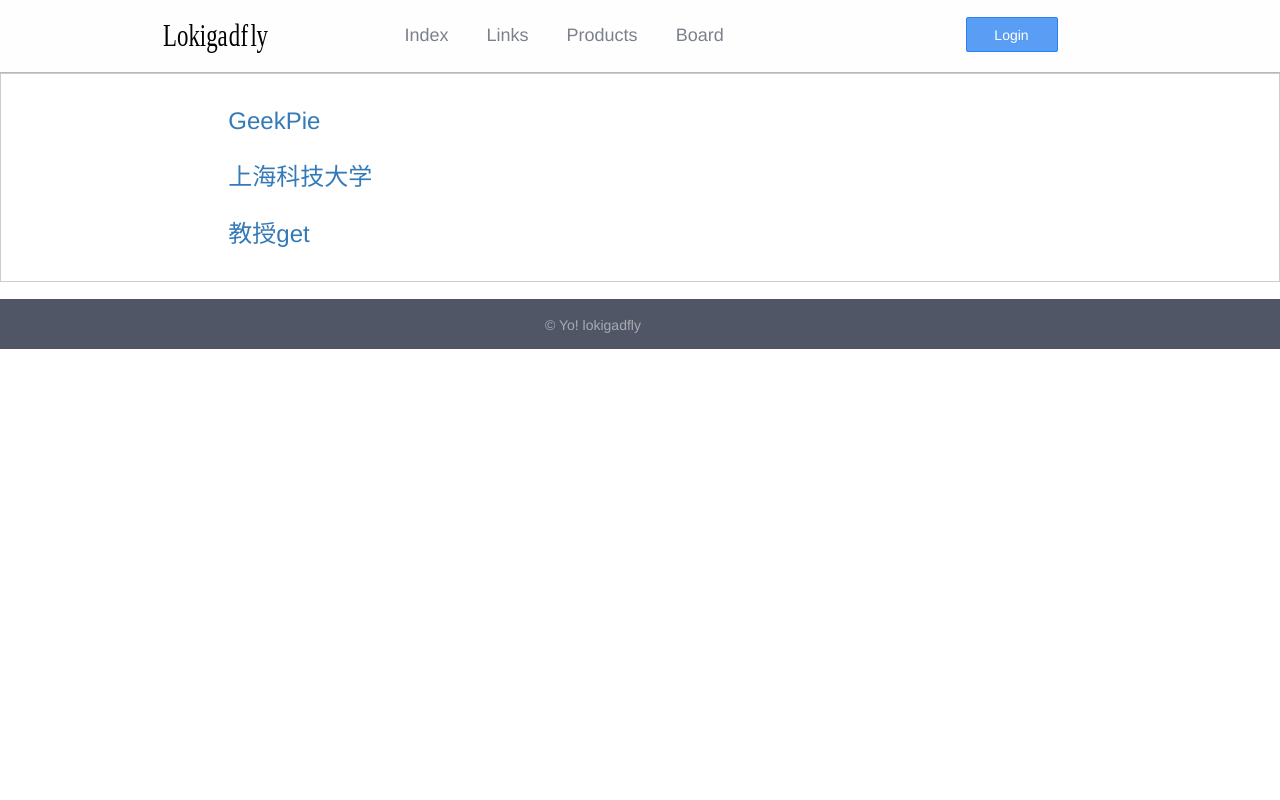
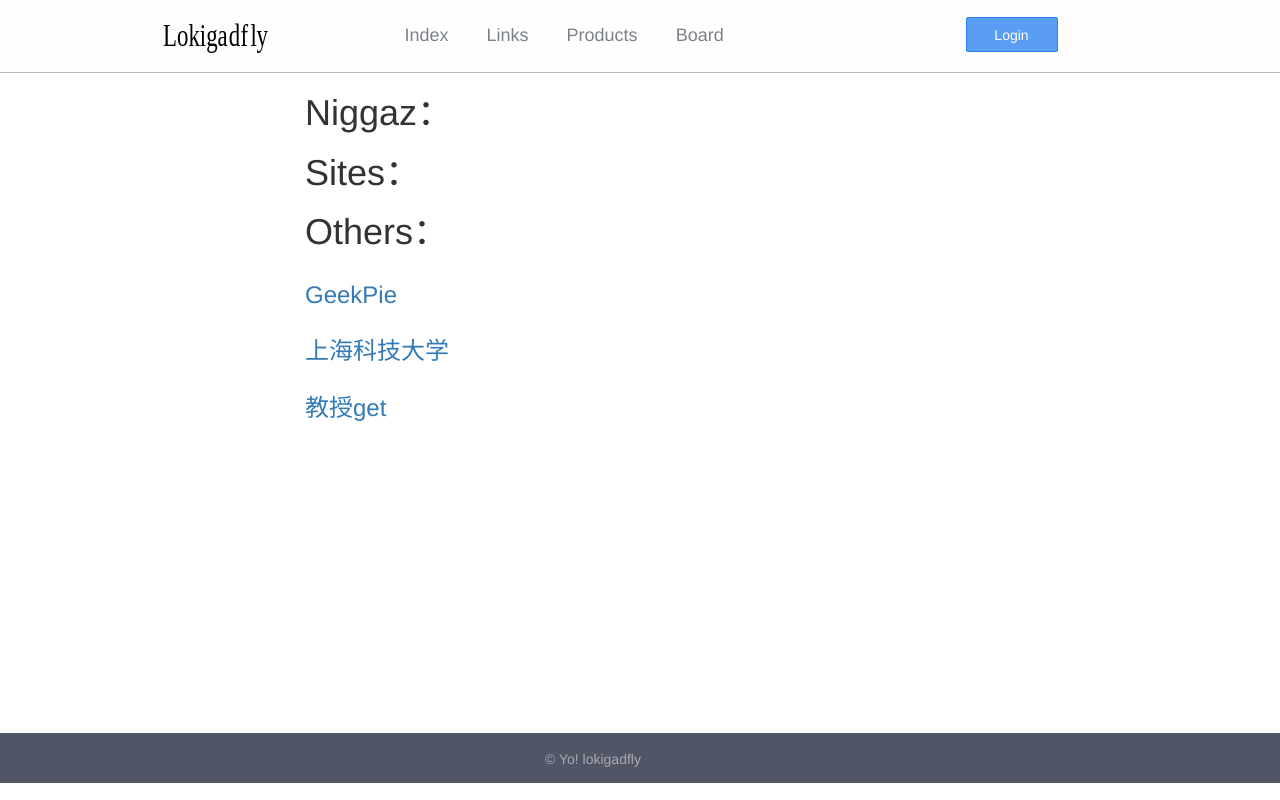
Before and after one commit to lokigadfly/lokigadfly, a Django app: page /link in a window 1280 px wide. Run offline with Django 3.2, Linux system fonts and the light colour scheme; data comes from the database, SQL or seed files in the repository; some libraries are stand-ins or nearby versions.

Commit message:
html改动

```diff
--- a/blog/static/blog/css/style.css
+++ b/blog/static/blog/css/style.css
@@ -5,6 +5,7 @@ html, body {
     font-size: 100%;
     vertical-align: baseline;
     line-height: 1;
+    height:100%;
 }
 
 body {
@@ -19,12 +20,7 @@ body.mac {
     font-family: Helvetica Neue, Hiragino Sans GB, Microsoft Yahei, WenQuanYi Micro Hei, sans-serif;
 }
 
-.center {
-    padding: 1em;
-    margin-bottom: 1.2em;
-    border: 1px solid #CCCCCC;
-    background-color: rgb(255, 255, 255);
-}
+
 
 ul {
     padding: 0;
@@ -56,6 +52,14 @@ embed {
     display: block;
 }
 
+.rongqi1{
+    height:80%;
+    width: 700px;
+    padding-right: 15px;
+    padding-left: 15px;
+    margin-right: auto;
+    margin-left: auto;
+}
 .noselect {
     -webkit-touch-callout: none;
     -webkit-user-select: none;
--- a/blog/templates/base.html
+++ b/blog/templates/base.html
@@ -3,6 +3,7 @@
 <html lang="zh-CN">
 <head>
     <meta charset="UTF-8">
+    <meta name="viewport" content="width=device-width, initial-scale=1.0">
     <title>Lokigadfly -- Yo Minigga~</title>
     <link rel="stylesheet" type="text/css" href="{% static 'blog/css/style.css' %}">
     <link rel="stylesheet" type="text/css" href="{% static 'blog/css/pygments/github.css' %}">
--- a/blog/templates/blog/link.html
+++ b/blog/templates/blog/link.html
@@ -1,23 +1,61 @@
 {% extends 'base.html' %}
 {% block content %}
+<div class="rongqi1">
+	<div class="center">
 
+		<ul>
+			<h1>Niggaz：</h1>
+			{% for link in link_list %}
+{% if link.kinds == 'f' %}
+			<div class="row">
 
+				<div class="col-md-8">
+					<h3>
+						<li>
+							<a href="{{link.href_name}}" target="_blank">{{link.name}}</a>
+						</li>
+					</h3>
+				</div>
+			</div>
+			{% endif %}
+ {% endfor %}
+		</ul>
+		<ul>
+			<h1>Sites：</h1>
+			{% for link in link_list %}
+{% if link.kinds == 'w' %}
+			<div class="row">
 
+				<div class="col-md-8">
+					<h3>
+						<li>
+							<a href="{{link.href_name}}" target="_blank">{{link.name}}</a>
+						</li>
+					</h3>
+				</div>
+			</div>
+			{% endif %}
+ {% endfor %}
+		</ul>
 
-<div class="center">
+		<ul>
+			<h1>Others：</h1>
+			{% for link in link_list %}
+{% if link.kinds == 'o' %}
+			<div class="row">
 
-<ul>
-{% for link in link_list %}
-<div class="row">
-<div class="col-md-2"></div>
-<div class="col-md-8">
-<h3>
-	<li><a href="{{link.href_name}}" target="_blank">{{link.name}}</a></li></h3>
-	</div>
-	</div>
+				<div class="col-md-8">
+					<h3>
+						<li>
+							<a href="{{link.href_name}}" target="_blank">{{link.name}}</a>
+						</li>
+					</h3>
+				</div>
+			</div>
+			{% endif %}
  {% endfor %}
-</ul>
+		</ul>
 
 	</div>
-
+</div>
 {% endblock %}
```
Also changed, not shown: blog/templates/blog/board.html (+11 -7 lines), blog/templates/blog/products.html (+11 -13 lines).
